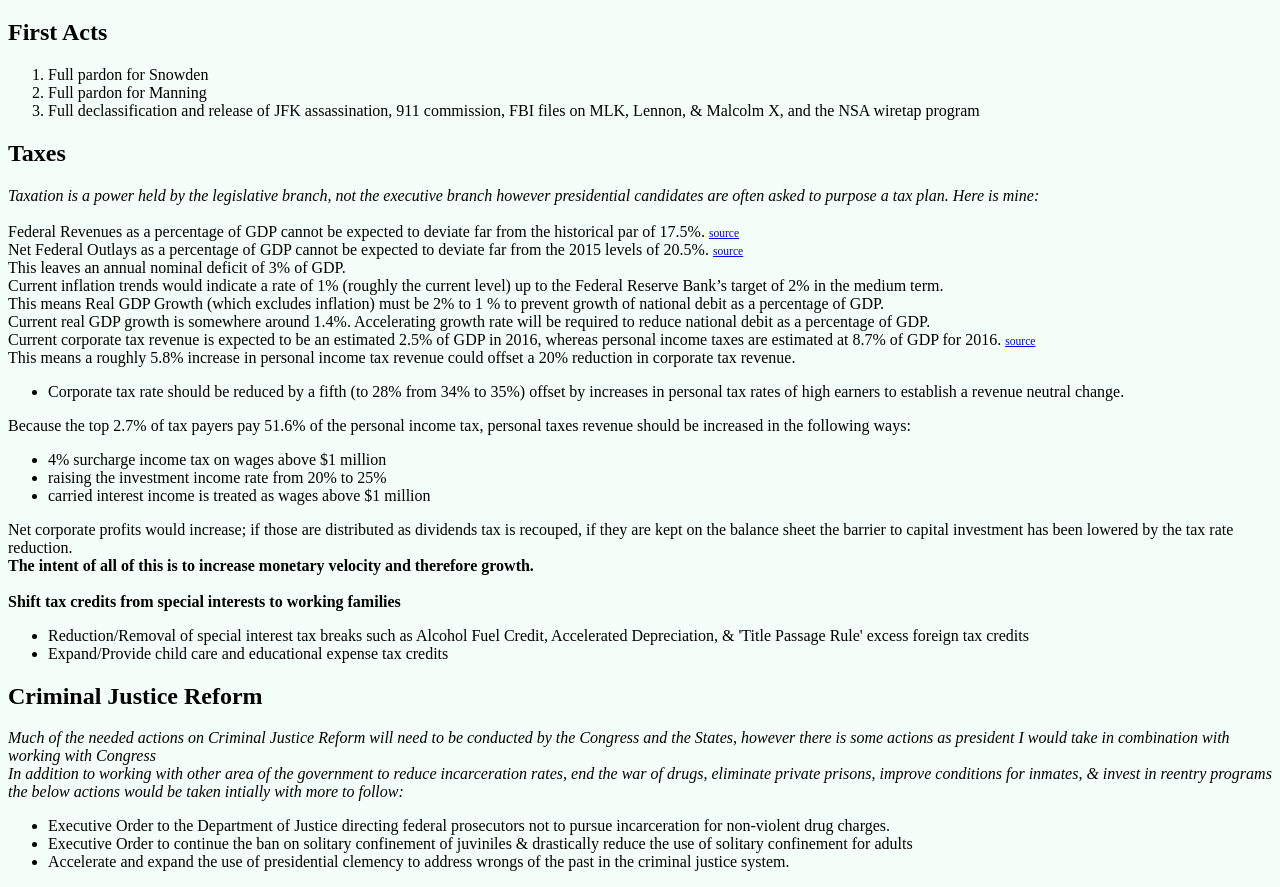
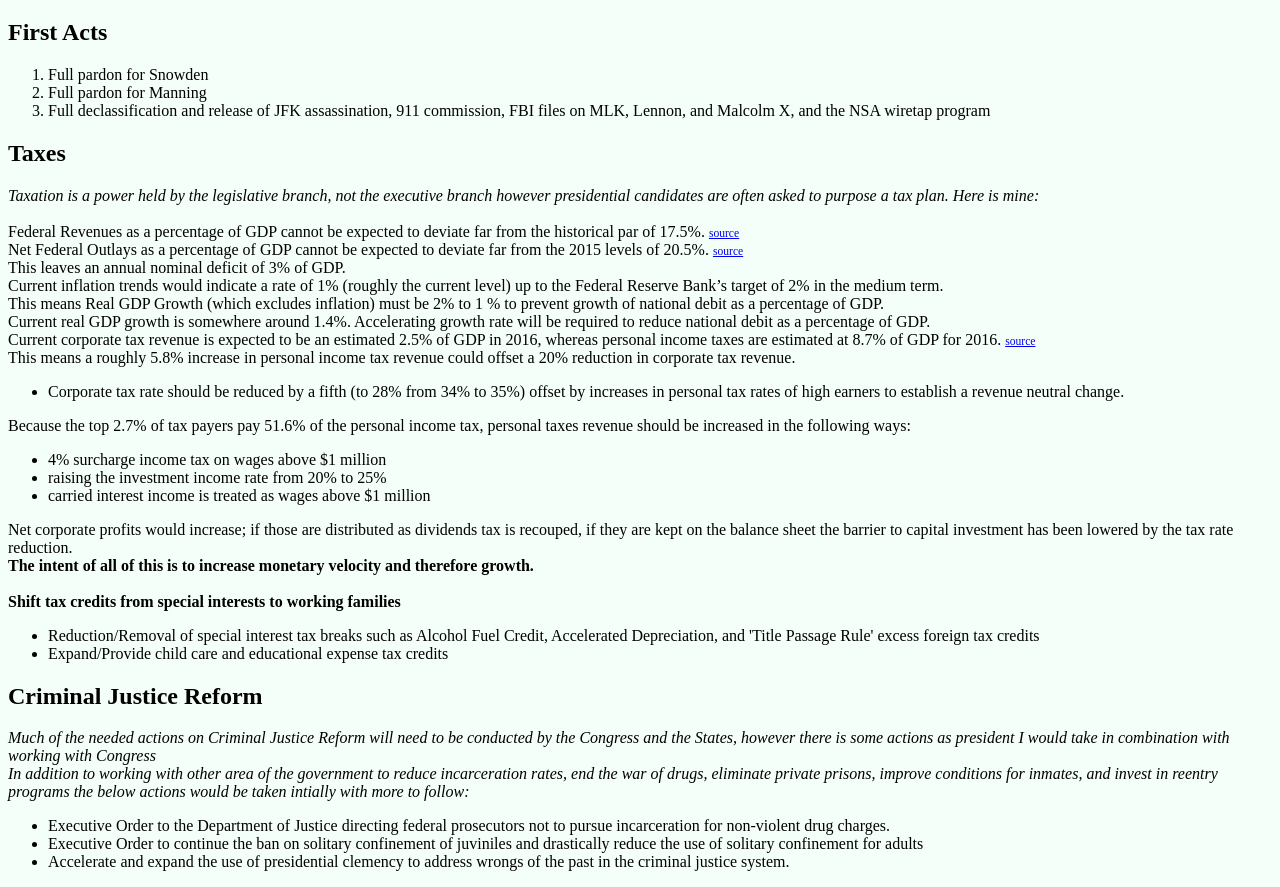
Before and after one commit to gutdraw/gutdraw.github.io, a plain HTML site: page index.html in a window 1280 px wide. Shown: the part 61-948 px from the top of the page. Drawn offline with Linux system fonts and the light colour scheme.

Commit message:
& to and

```diff
--- a/index.html
+++ b/index.html
@@ -11,7 +11,7 @@
 <ol>
 <li>Full pardon for Snowden</li>
 <li>Full pardon for Manning</li>
-<li>Full declassification and release of JFK assassination, 911 commission, FBI files on MLK, Lennon, & Malcolm X, and the NSA wiretap program</li>
+<li>Full declassification and release of JFK assassination, 911 commission, FBI files on MLK, Lennon, and Malcolm X, and the NSA wiretap program</li>
 </ol>
 </p>
 
@@ -43,7 +43,7 @@ Net corporate profits would increase; if those are distributed as dividends tax
 <br>
 <b>Shift tax credits from special interests to working families</b>
 <ul>
-<li>Reduction/Removal of special interest tax breaks such as Alcohol Fuel Credit, Accelerated Depreciation, & 'Title Passage Rule' excess foreign tax credits </li>
+<li>Reduction/Removal of special interest tax breaks such as Alcohol Fuel Credit, Accelerated Depreciation, and 'Title Passage Rule' excess foreign tax credits </li>
 <li>Expand/Provide child care and educational expense tax credits</li>
 </ul>
 </p>
@@ -51,11 +51,11 @@ Net corporate profits would increase; if those are distributed as dividends tax
 <p>
 <em>
 Much of the needed actions on Criminal Justice Reform will need to be conducted by the Congress and the States, however there is some actions as president I would take in combination with working with Congress<br>
-In addition to working with other area of the government to reduce incarceration rates, end the war of drugs, eliminate private prisons, improve conditions for inmates, & invest in reentry programs the below actions would be taken intially with more to follow:
+In addition to working with other area of the government to reduce incarceration rates, end the war of drugs, eliminate private prisons, improve conditions for inmates, and invest in reentry programs the below actions would be taken intially with more to follow:
 </em>
 <ul>
 <li>Executive Order to the Department of Justice directing federal prosecutors not to pursue incarceration for non-violent drug charges.</li>
-<li>Executive Order to continue the ban on solitary confinement of juviniles & drastically reduce the use of solitary confinement for adults</li>
+<li>Executive Order to continue the ban on solitary confinement of juviniles and drastically reduce the use of solitary confinement for adults</li>
 <li>Accelerate and expand the use of presidential clemency to address wrongs of the past in the criminal justice system. </li>
 </ul>
 </p>
```
